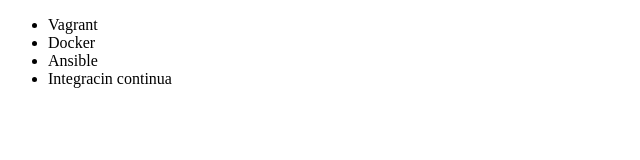
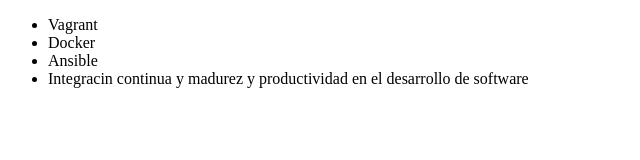
Before and after one commit to Kerson13/alura-git, a plain HTML site: page index.html in a window 1280 px wide. Shown: the whole page, without its empty margins (0-640 px from the left). Drawn offline with Linux system fonts and the light colour scheme.

Commit message:
renombrando curso de integracion continua

```diff
--- a/index.html
+++ b/index.html
@@ -9,7 +9,7 @@
          <li> Vagrant </li>
          <li> Docker </li>
          <li> Ansible </li>
-         <li> Integracin continua </li>
+         <li> Integracin continua y madurez y productividad en el desarrollo de software </li>
      </ul>
 </body>
 </html>
```
